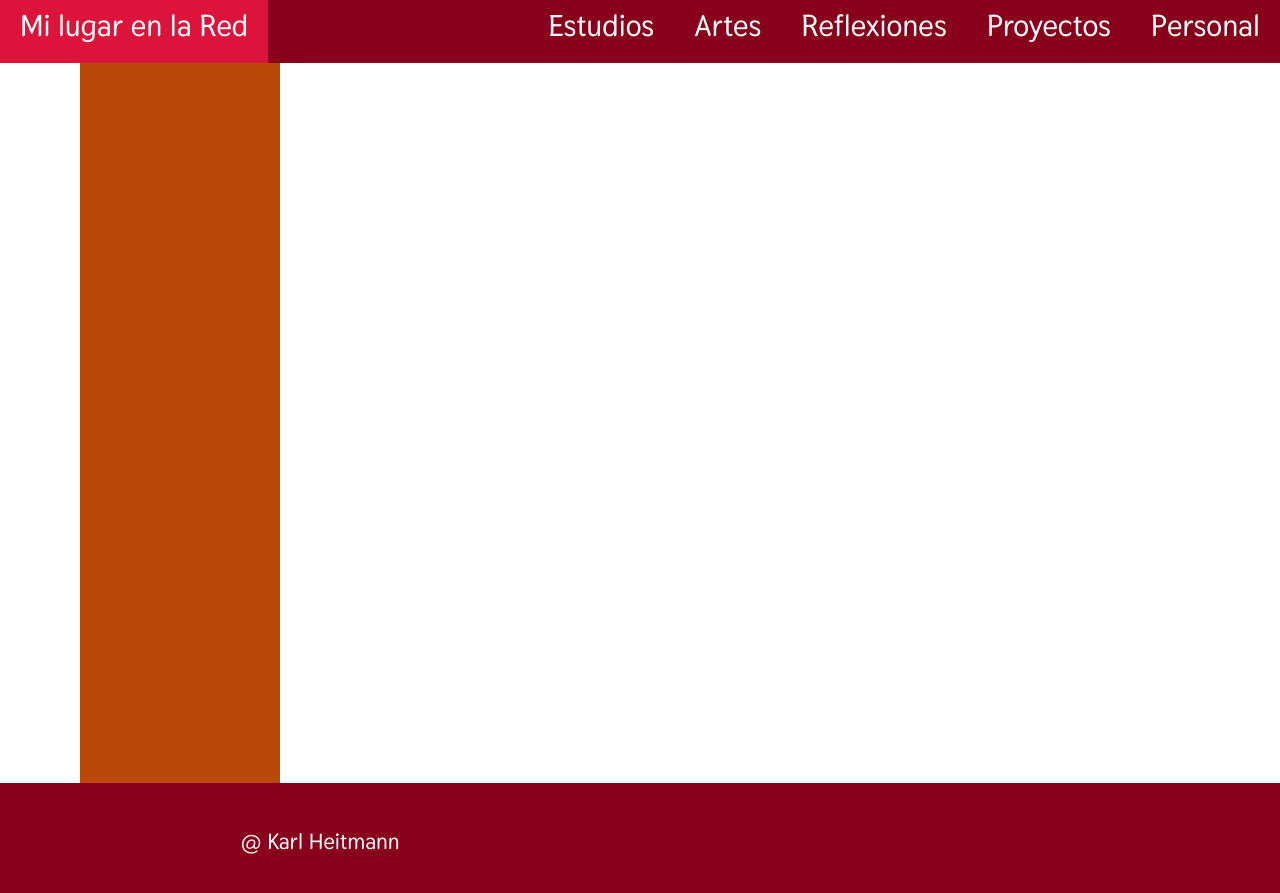
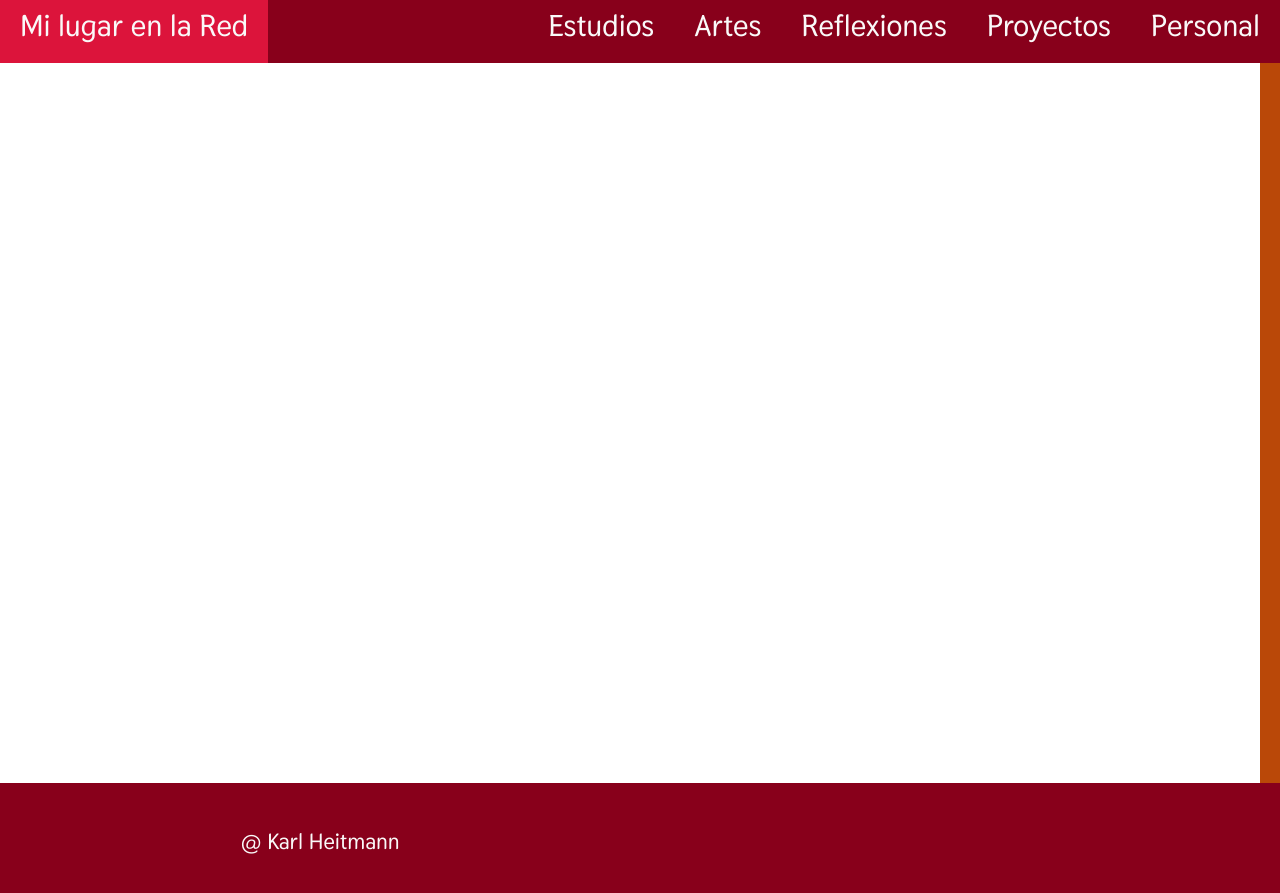
Before and after one commit to KarlHeitmann/karlheitmann_legacy, a Jekyll site: the page built from about_me.md, in a window 1280 px wide. Shown: the top 893 px of the page. Built offline with Jekyll 4.4.1, drawn with Linux system fonts in a browser that asks for light colours; our own code applies the rules of GitHub Pages for plain Markdown files.

Commit message:
agregado efecto en el sidebar

```diff
--- a/_sass/layout/_pagem.scss
+++ b/_sass/layout/_pagem.scss
@@ -3,4 +3,6 @@
   grid-column: full-start / full-end;
 
   display: flex;
+  position: relative;
+
 }
--- a/_sass/layout/_sidebar.scss
+++ b/_sass/layout/_sidebar.scss
@@ -21,8 +21,13 @@
   background-color: var(--color-secondary-dark-1);
   color: var(--color-grey-light-1);
   overflow: hidden;
-  width: 20rem;
+  width: 2rem;
   transition: 1s;
+
+  position: absolute;
+  top: 0;
+  bottom: 0;
+  right: 0;
 
   & ul {
     list-style: none;
@@ -39,13 +44,26 @@
   }
 
   &:hover {
-    width: 50rem;
+    width: 15rem;
     padding: 5rem 3rem;
   }
 
   &:hover * {
     opacity: 1;
   }
+  // & * {
+  //   opacity: 0;
+  //   transition: 1s;
+  // }
+
+  // &:hover {
+  //   width: 50rem;
+  //   padding: 5rem 3rem;
+  // }
+
+  // &:hover * {
+  //   opacity: 1;
+  // }
 }
 
 /*
@@ -63,3 +81,41 @@
   opacity: 1;
 }
 */
+
+/*
+
+main {
+  display: flex;
+  position: relative;
+}
+
+sidebar {
+  position: absolute;
+  top: 0;
+  bottom: 0;
+  left: 0;
+  background: #ca0;
+  overflow: hidden;
+  width: 2rem;
+  transition: 1s;
+}
+
+sidebar * {
+  opacity: 0;
+  transition: 1s;
+}
+
+sidebar:hover {
+  width: 15rem;
+  padding: 5rem 3rem;
+}
+
+sidebar:hover * {
+  opacity: 1;
+}
+
+section {
+  background: #0ac;
+  padding: 5rem;
+}
+*/
```
